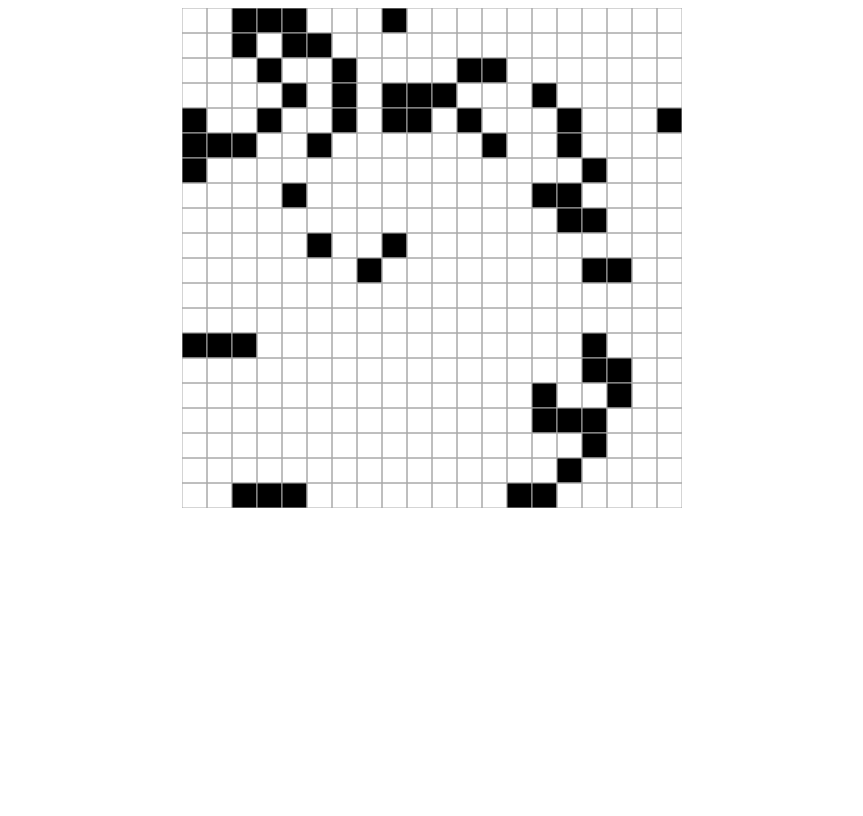
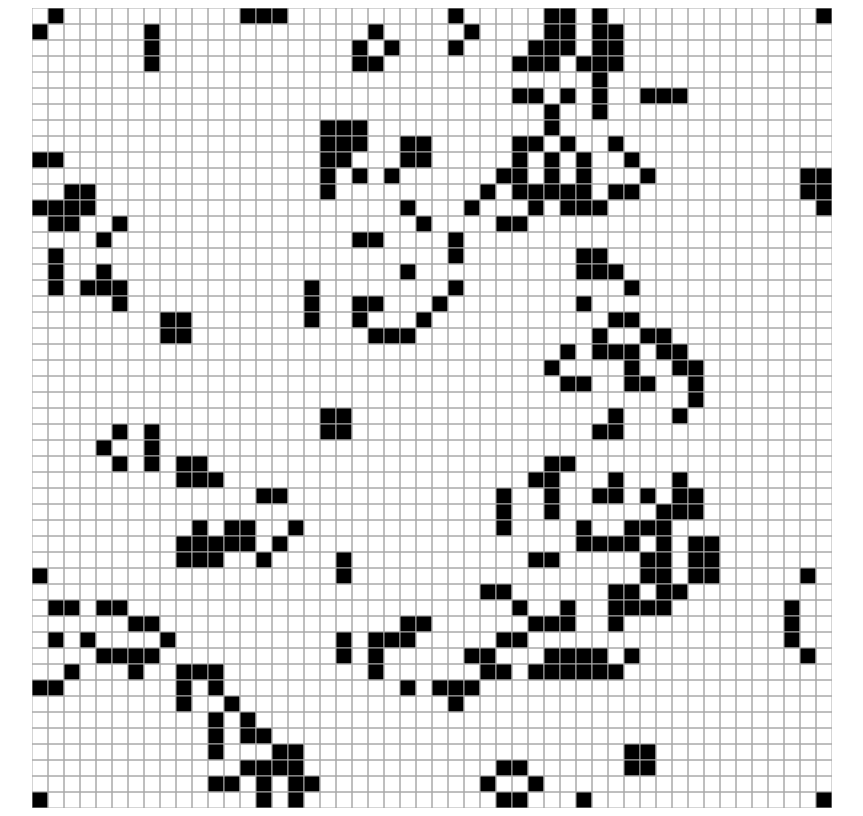
Before and after one commit to amadevBox/game-of-life, a website: page index.html in a window 1280 px wide. Shown: the whole page, without its empty margins (208-1071 px from the left). Drawn offline with Linux system fonts and the light colour scheme; files that its build step writes are made by us from their sources.

Commit message:
small refactoring

```diff
--- a/index.html
+++ b/index.html
@@ -12,7 +12,7 @@
             margin: 0 auto;
         }
     </style>
-    <canvas id="canvas" height="500px" width="500px"></canvas>
-    <script src="src/index.js"></script>
+    <canvas id="canvas" height="800px" width="800px"></canvas>
+    <script src="lib/index.js"></script>
 </body>
 </html>
--- a/src/index.js
+++ b/src/index.js
@@ -1,8 +1,8 @@
-const fieldSize = 500
-const numberOfCellsInRow = 20
-const framesPerSecond = 5
+const fieldSize = 800
+const numberOfCellsInRow = 50
+const framesPerSecond = 8
 
-const getGrid = () => {
+const getRandomGrid = () => {
   const grid = new Array(numberOfCellsInRow)
   for (let i = 0; i < grid.length; i++) {
     grid[i] = new Array(numberOfCellsInRow)
@@ -37,11 +37,13 @@ const getNextGeneration = (grid) => {
 
 const countNeighbors = (grid, x, y) => {
   let sum = 0
+  const numberOfRows = grid.length
+  const numberOfCols = grid[0].length
   for (let i = -1; i < 2; i++) {
     for (let j = -1; j < 2; j++) {
-      const col = (x + i + grid.length) % grid.length
-      const row = (y + j + grid.length) % grid.length
-      sum += grid[col][row]
+      const row = (x + i + numberOfRows) % numberOfRows
+      const col = (y + j + numberOfCols) % numberOfCols
+      sum += grid[row][col]
     }
   }
   sum -= grid[x][y]
@@ -87,9 +89,6 @@ const generation = (ctx, grid) => {
 window.onload = () => {
   const canvas = document.getElementById('canvas')
   const ctx = canvas.getContext('2d')
-
-  const grid = getGrid()
-  console.log(grid)
-  drawGrid(ctx, grid)
+  const grid = getRandomGrid()
   generation(ctx, grid)
 }
```
